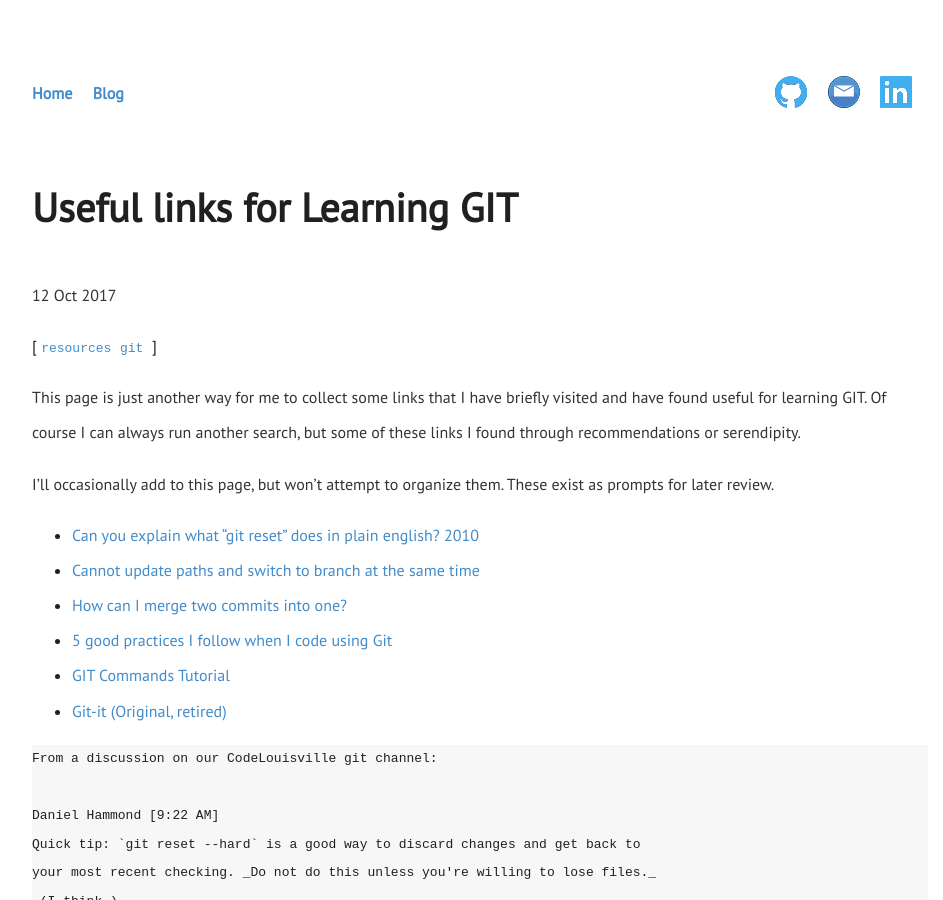
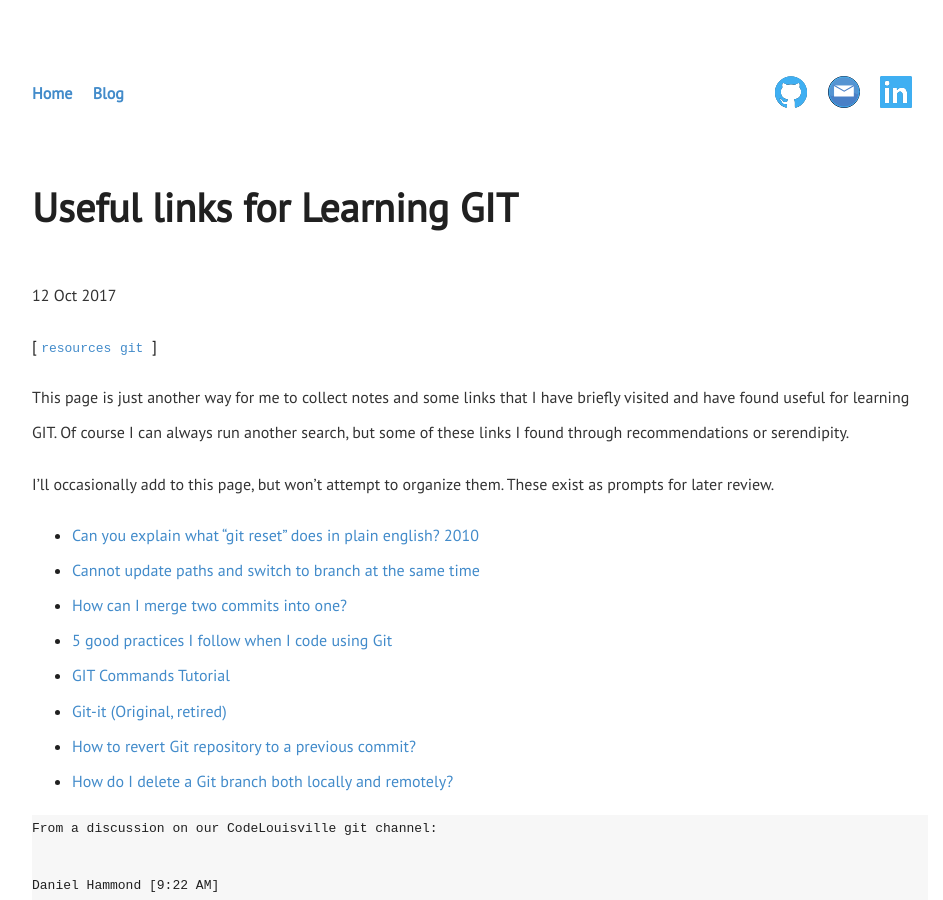
Before and after one commit to keithostertag/keithostertag.github.io, a Jekyll site: the page built from _posts/2017-10-12-useful-links-for-using-git.md, in a window 1280 px wide and 900 px high. Shown: the whole window, without its empty margins (160-1103 px from the left). Built offline with Jekyll 4.4.1, drawn with Linux system fonts in a browser that asks for light colours; some of the changed text lies outside the part shown.

Commit message:
added a note to git page

````diff
--- a/_posts/2017-10-12-useful-links-for-using-git.md
+++ b/_posts/2017-10-12-useful-links-for-using-git.md
@@ -5,7 +5,7 @@
 tags: resources git
 ---
 
-This page is just another way for me to collect some links that I have briefly visited and have found useful for learning GIT. Of course I can always run another search, but some of these links I found through recommendations or serendipity.
+This page is just another way for me to collect notes and some links that I have briefly visited and have found useful for learning GIT. Of course I can always run another search, but some of these links I found through recommendations or serendipity.
 
 I'll occasionally add to this page, but won't attempt to organize them. These exist as prompts for later review.
 
@@ -15,6 +15,8 @@
 * [5 good practices I follow when I code using Git](https://tech.olx.com/5-good-practices-i-follow-when-i-code-using-git-71120b57c0f5)
 * [GIT Commands Tutorial](https://www.siteground.com/tutorials/git/commands/)
 * [Git-it (Original, retired)](https://github.com/jlord/git-it)
+* [How to revert Git repository to a previous commit?](https://stackoverflow.com/questions/4114095/how-to-revert-git-repository-to-a-previous-commit)
+* [How do I delete a Git branch both locally and remotely?](https://stackoverflow.com/questions/2003505/how-do-i-delete-a-git-branch-both-locally-and-remotely)
 
 ```
 From a discussion on our CodeLouisville git channel:
@@ -60,3 +62,4 @@
 people usually go with
 
 ```
+> if you make changes, and don’t either commit or stash those changes, they go with you to a branch if you check out a different branch.
````
